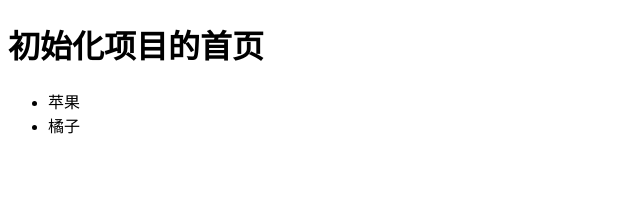
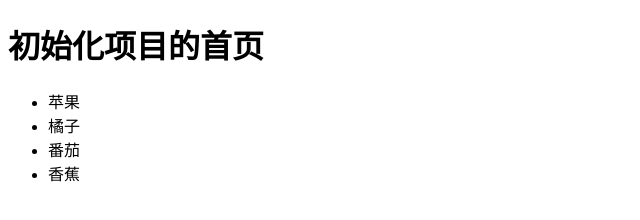
Before and after one commit to zrg15202041724/gitTest, a plain HTML site: page index.html in a window 1280 px wide. Shown: the whole page, without its empty margins (0-640 px from the left). Drawn offline with Linux system fonts and the light colour scheme.

Commit message:
直接从工作区上传到仓库

```diff
--- a/index.html
+++ b/index.html
@@ -15,6 +15,8 @@
     <ul>
         <li>苹果</li>
         <li>橘子</li>
+        <li>番茄</li>
+        <li>香蕉</li>
     </ul>
 </body>
 
```
